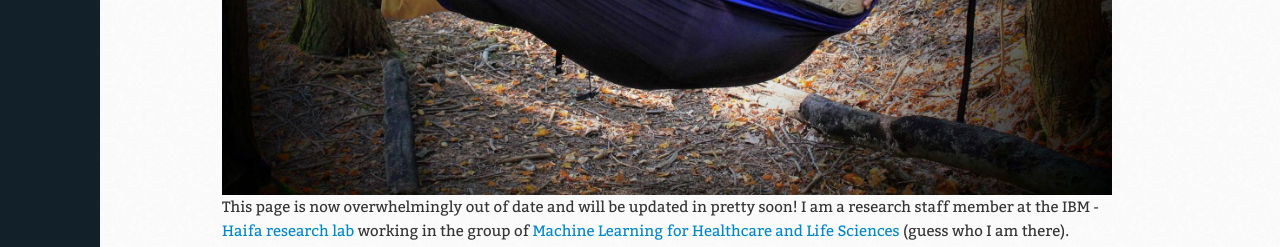
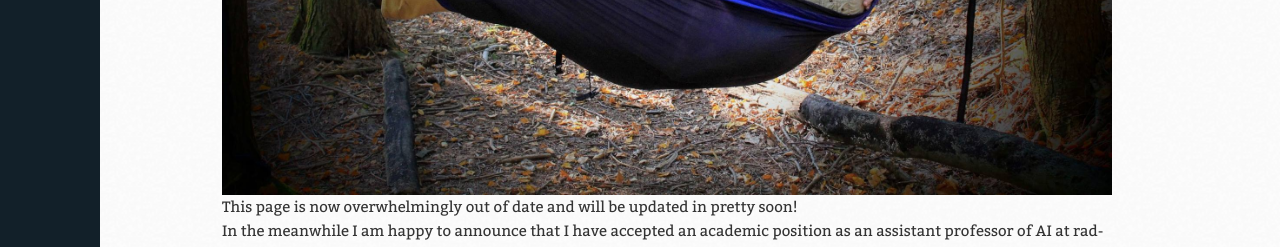
Before and after one commit to TalKachman/TalKachman.github.io, a plain HTML site: page pages/index.html in a window 1280 px wide. Shown: the part 518-765 px from the top of the page. Drawn offline with Linux system fonts and the light colour scheme; a script that the page names is missing; files whose address does not match are found by name.

Commit message:
Update index.html
Updated time line

```diff
--- a/pages/index.html
+++ b/pages/index.html
@@ -43,9 +43,11 @@ I research and teach in a variety of ar">
     </header><div itemprop="articleBody text">
     <div>
 <p><img alt="Having a blast Vermont" src="../profile.jpg"><br>
-        This page is now overwhelmingly out of date and will be updated in pretty soon!
-I am a research staff member at the IBM - <a href="http://research.ibm.com/labs/haifa/index.shtml">Haifa research lab</a> working in the group of <a href="http://nivab-ps.haifa.ibm.com/haifa/dept/vst/mldm_team.shtml">Machine Learning for Healthcare and Life Sciences</a> (guess who I am there).  </p>
-<p>I research and teach in a variety of areas. My current research includes machine learning, deep learning, stochastic process, nonequilibrium statistical mechanics as well as quantum information and aspects of quantum learning theory.</p>
+        This page is now overwhelmingly out of date and will be updated in pretty soon!<br>
+    In the meanwhile I am happy to announce that I have accepted an academic position as an assistant professor of AI at radboud university and part of the ELLIS consortium<br>
+    Technion-->MIT-->IBM-->Rhizome Works-->AQR Capital management-->Radboud University
+<!––I am a research staff member at the IBM - <a href="http://research.ibm.com/labs/haifa/index.shtml">Haifa research lab</a> working in the group of <a href="http://nivab-ps.haifa.ibm.com/haifa/dept/vst/mldm_team.shtml">Machine Learning for Healthcare and Life Sciences</a> (guess who I am there).  </p>
+<p>I research and teach in a variety of areas. My current research includes machine learning, deep learning, stochastic process, nonequilibrium statistical mechanics as well as quantum information and aspects of quantum learning theory.</p>––>
 </div>
     </div>
 </article><footer id="footer"><p>Contents © 2019         <a href="mailto:kachman.tal@gmail.com">Tal Kachman</a> - Powered by         <a href="https://getnikola.com" rel="nofollow">Nikola</a>         </p>
```
